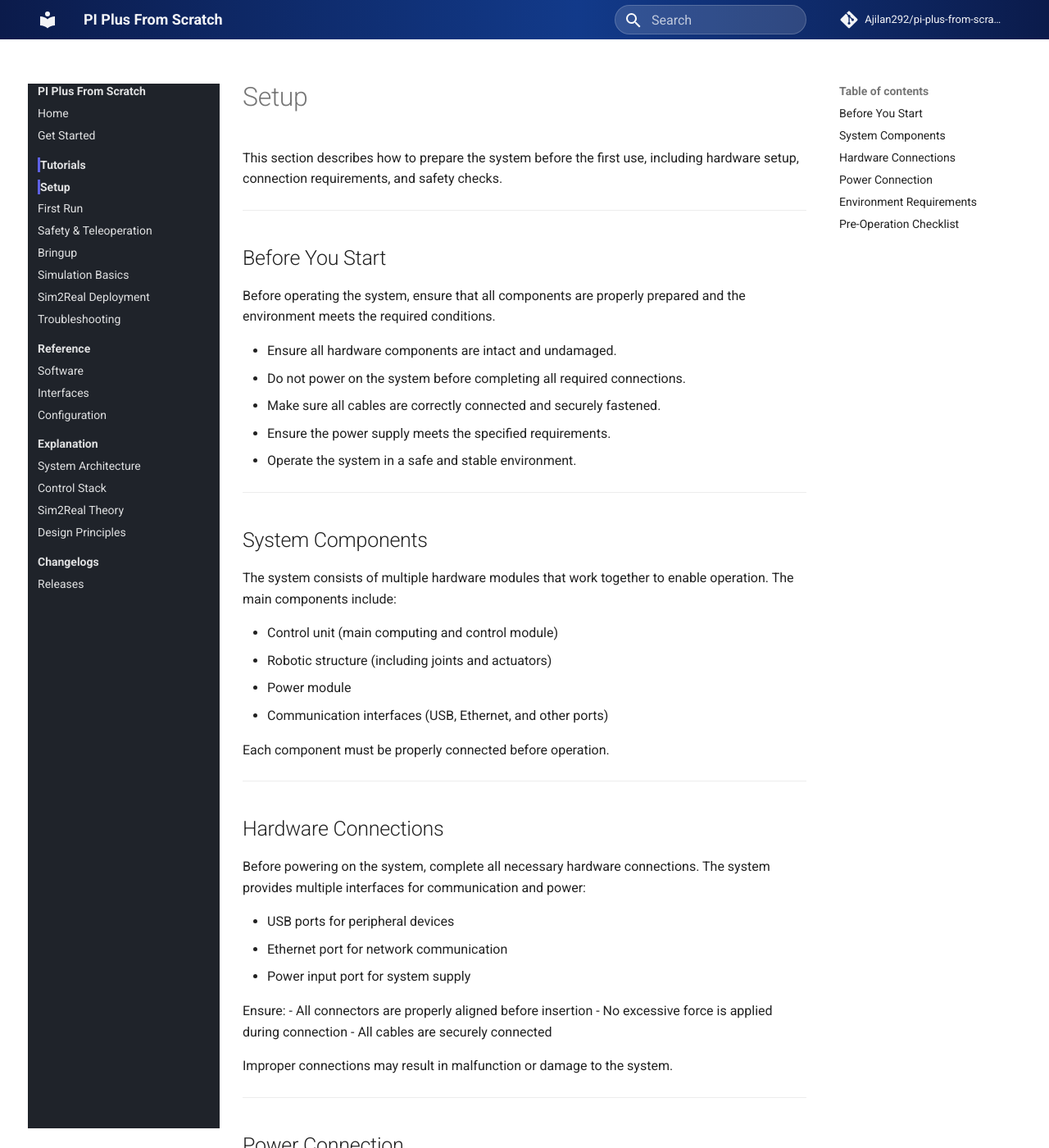
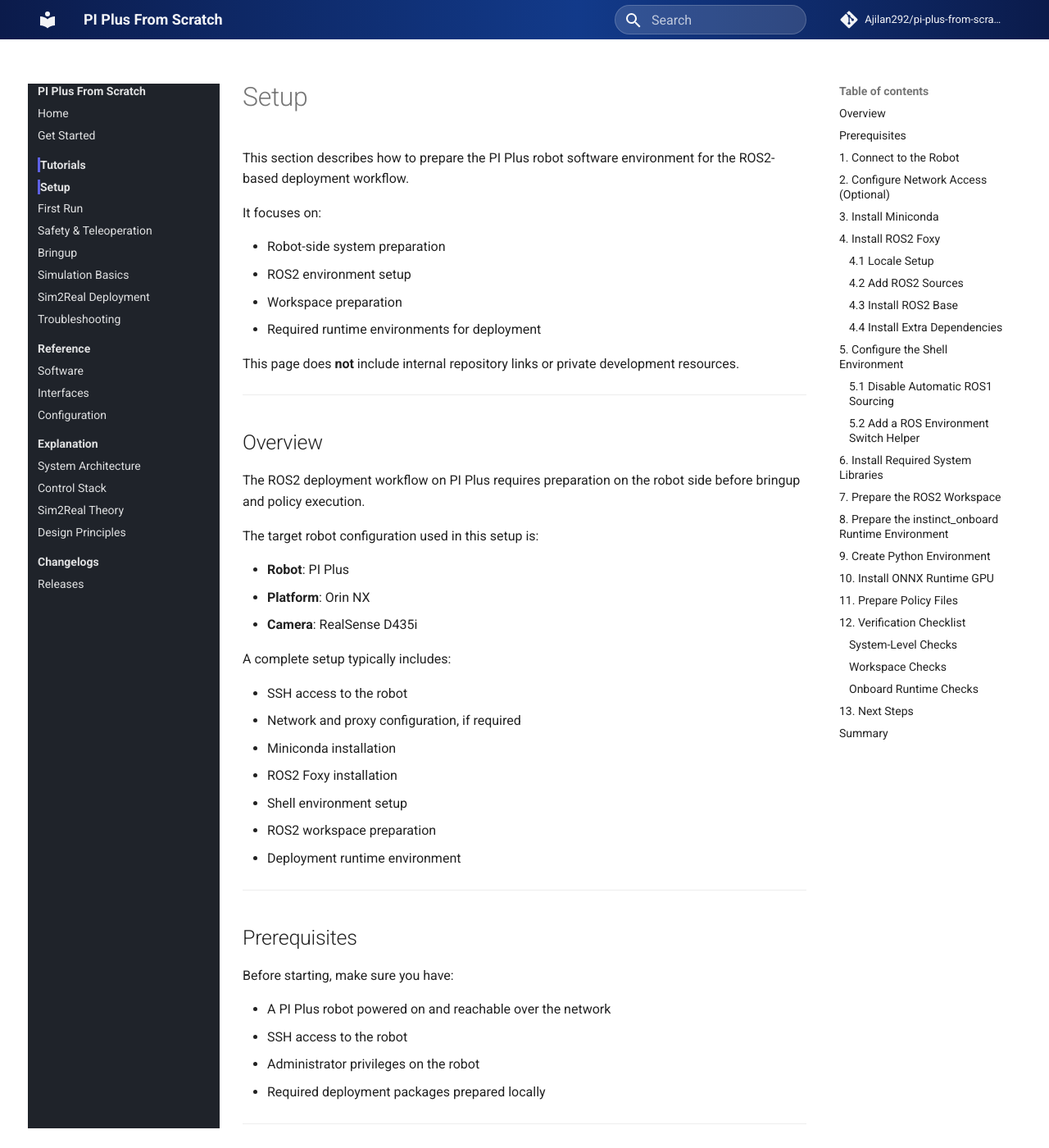
Before and after one commit to Ajilan292/pi-plus-from-scratch, an MkDocs documentation site: the page built from docs/tutorials/setup/index.md, in a window 1280 px wide and 1400 px high. Shown: the whole window at 82% size. Built offline with MkDocs 1.6.1 and Material for MkDocs 9.7.7, drawn with Linux system fonts in a browser that asks for light colours; comment, search, counter and statistics services are not loaded; some of the changed text lies outside the part shown.

````diff
--- a/docs/tutorials/setup/index.md
+++ b/docs/tutorials/setup/index.md
@@ -1,86 +1,354 @@
 # Setup
 
-This section describes how to prepare the system before the first use, including hardware setup, connection requirements, and safety checks.
+This section describes how to prepare the PI Plus robot software environment for the ROS2-based deployment workflow.
+
+It focuses on:
+
+- Robot-side system preparation
+- ROS2 environment setup
+- Workspace preparation
+- Required runtime environments for deployment
+
+This page does **not** include internal repository links or private development resources.
 
 ---
 
-## Before You Start
+## Overview
 
-Before operating the system, ensure that all components are properly prepared and the environment meets the required conditions.
+The ROS2 deployment workflow on PI Plus requires preparation on the robot side before bringup and policy execution.
 
-- Ensure all hardware components are intact and undamaged.
-- Do not power on the system before completing all required connections.
-- Make sure all cables are correctly connected and securely fastened.
-- Ensure the power supply meets the specified requirements.
-- Operate the system in a safe and stable environment.
+The target robot configuration used in this setup is:
+
+- **Robot**: PI Plus
+- **Platform**: Orin NX
+- **Camera**: RealSense D435i
+
+A complete setup typically includes:
+
+- SSH access to the robot
+- Network and proxy configuration, if required
+- Miniconda installation
+- ROS2 Foxy installation
+- Shell environment setup
+- ROS2 workspace preparation
+- Deployment runtime environment
 
 ---
 
-## System Components
+## Prerequisites
 
-The system consists of multiple hardware modules that work together to enable operation. The main components include:
+Before starting, make sure you have:
 
-- Control unit (main computing and control module)
-- Robotic structure (including joints and actuators)
-- Power module
-- Communication interfaces (USB, Ethernet, and other ports)
-
-Each component must be properly connected before operation.
+- A PI Plus robot powered on and reachable over the network
+- SSH access to the robot
+- Administrator privileges on the robot
+- Required deployment packages prepared locally
 
 ---
 
-## Hardware Connections
+## 1. Connect to the Robot
 
-Before powering on the system, complete all necessary hardware connections. The system provides multiple interfaces for communication and power:
+Connect to the robot over SSH:
 
-- USB ports for peripheral devices
-- Ethernet port for network communication
-- Power input port for system supply
+```bash
+ssh <username>@<robot_ip>
+```
 
-Ensure:
-- All connectors are properly aligned before insertion
-- No excessive force is applied during connection
-- All cables are securely connected
+Verify that:
 
-Improper connections may result in malfunction or damage to the system.
+- The robot is reachable
+- Login is successful
+- You have permission to install software and edit shell configuration files
 
 ---
 
-## Power Connection
+## 2. Configure Network Access (Optional)
 
-The system must be powered using the specified power supply.
+If the robot requires internet access through the host machine, configure proxy settings on the robot.
 
-- Use only the recommended power source
-- Ensure the power connection is stable before turning on the system
-- Do not repeatedly plug or unplug the power cable while the system is running
+Typical proxy variables:
 
-Before powering on:
-- Verify that all hardware connections are complete
-- Confirm that the environment is safe for operation
+```bash
+export http_proxy=http://127.0.0.1:7890
+export https_proxy=http://127.0.0.1:7890
+```
+
+!!! note
+    This step is only required when the robot cannot directly access the external network.
 
 ---
 
-## Environment Requirements
+## 3. Install Miniconda
 
-The system should be operated in a suitable environment to ensure stability and safety.
+Install Miniconda on the robot to manage Python environments.
 
-- Place the system on a stable and flat surface
-- Avoid operation in high humidity or extreme temperature conditions
-- Keep the system away from water, dust, and flammable materials
-- Ensure sufficient space around the system for safe movement
+Example workflow:
+
+```bash
+wget <miniconda_installer_for_aarch64>
+bash ~/Miniconda3-latest-Linux-aarch64.sh
+source ~/.bashrc
+conda deactivate
+conda config --set auto_activate_base false
+```
+
+After installation, verify that `conda` is available:
+
+```bash
+conda --version
+```
 
 ---
 
-## Pre-Operation Checklist
+## 4. Install ROS2 Foxy
 
-Before powering on the system, perform the following checks:
+### 4.1 Locale Setup
 
-- All hardware components are properly installed
-- All cables are correctly connected
-- Power supply is properly connected
-- No visible damage to the system
-- The surrounding environment is safe
+```bash
+sudo apt update && sudo apt install locales
+sudo locale-gen en_US en_US.UTF-8
+sudo update-locale LC_ALL=en_US.UTF-8 LANG=en_US.UTF-8
+export LANG=en_US.UTF-8
+```
 
-Only proceed to the next step after all checks are completed.
+### 4.2 Add ROS2 Sources
+
+```bash
+sudo apt install software-properties-common
+sudo add-apt-repository universe
+
+sudo apt update && sudo apt install curl -y
+sudo curl -sSL https://raw.githubusercontent.com/ros/rosdistro/master/ros.key \
+  -o /usr/share/keyrings/ros-archive-keyring.gpg
+
+echo "deb [arch=$(dpkg --print-architecture) signed-by=/usr/share/keyrings/ros-archive-keyring.gpg] http://packages.ros.org/ros2/ubuntu $(. /etc/os-release && echo $UBUNTU_CODENAME) main" \
+  | sudo tee /etc/apt/sources.list.d/ros2.list > /dev/null
+```
+
+### 4.3 Install ROS2 Base
+
+```bash
+sudo apt update
+sudo apt upgrade
+sudo apt install ros-foxy-ros-base python3-argcomplete -y
+sudo apt install ros-dev-tools -y
+```
+
+### 4.4 Install Extra Dependencies
+
+```bash
+sudo apt install \
+  ros-foxy-joy-linux \
+  ros-foxy-example-interfaces \
+  ros-foxy-map-msgs \
+  ros-foxy-turtlesim \
+  ros-foxy-pcl-msgs \
+  ros-foxy-gazebo-msgs \
+  ros-foxy-rosbag2-storage-mcap \
+  nlohmann-json3-dev \
+  -y
+```
+
+After installation, verify the ROS2 environment:
+
+```bash
+source /opt/ros/foxy/setup.bash
+ros2 --help
+```
 
 ---
+
+## 5. Configure the Shell Environment
+
+### 5.1 Disable Automatic ROS1 Sourcing
+
+Comment out any automatic ROS1 sourcing line in `~/.bashrc`.
+
+### 5.2 Add a ROS Environment Switch Helper
+
+```bash
+rosenv() {
+    unset -v $(env | grep -o '^ROS[^=]*' | tr '\n' ' ')
+    unset PYTHONPATH
+    unset CMAKE_PREFIX_PATH
+    unset AMENT_PREFIX_PATH
+    unset COLCON_PREFIX_PATH
+    unset LD_LIBRARY_PATH
+
+    case $1 in
+        foxy)
+            source /opt/ros/foxy/setup.bash
+            echo "Switched to ROS2 Foxy"
+            ;;
+        noetic)
+            source /opt/ros/noetic/setup.bash
+            echo "Switched to ROS1 Noetic"
+            ;;
+        *)
+            echo "Usage: rosenv [foxy|noetic]"
+            echo "Current ROS_DISTRO: $ROS_DISTRO"
+            ;;
+    esac
+}
+```
+
+Reload the shell:
+
+```bash
+source ~/.bashrc
+```
+
+Test:
+
+```bash
+rosenv foxy
+```
+
+---
+
+## 6. Install Required System Libraries
+
+Extract:
+
+```bash
+tar -zxvf ros2_env.tar.gz
+```
+
+Build:
+
+```bash
+mkdir build && cd build
+cmake ../
+make -j
+sudo make install
+```
+
+!!! warning
+    Use the provided deployment package that matches your robot system.
+
+---
+
+## 7. Prepare the ROS2 Workspace
+
+```bash
+mkdir -p ~/your_name/ros2_ws/src
+cd ~/your_name/ros2_ws
+```
+
+Build:
+
+```bash
+rosenv foxy
+colcon build
+```
+
+Source:
+
+```bash
+source install/setup.bash
+```
+
+---
+
+## 8. Prepare the instinct_onboard Runtime Environment
+
+Copy project to:
+
+```text
+~/your_name/instinct_onboard
+```
+
+Clone dependency:
+
+```bash
+git clone https://github.com/nitesh-subedi/ros2_numpy
+```
+
+---
+
+## 9. Create Python Environment
+
+```bash
+conda create -n instinct_venv python=3.8
+conda activate instinct_venv
+```
+
+---
+
+## 10. Install ONNX Runtime GPU
+
+```bash
+pip install onnxruntime_gpu-<version>-cp38-cp38-linux_aarch64.whl
+```
+
+Install project:
+
+```bash
+cd ~/your_name/instinct_onboard
+pip install -e .
+```
+
+---
+
+## 11. Prepare Policy Files
+
+```bash
+mkdir -p ~/your_name/policy
+```
+
+---
+
+## 12. Verification Checklist
+
+### System-Level Checks
+
+- [ ] SSH connection to the robot works
+- [ ] Network access is available if required
+- [ ] Miniconda is installed
+- [ ] ROS2 Foxy is installed
+- [ ] `rosenv foxy` works correctly
+
+### Workspace Checks
+
+- [ ] ROS2 workspace is created
+- [ ] Workspace builds successfully with `colcon build`
+- [ ] `source install/setup.bash` works correctly
+
+### Onboard Runtime Checks
+
+- [ ] instinct_onboard is present on the robot
+- [ ] ros2_numpy is available under the project directory
+- [ ] instinct_venv Conda environment is created
+- [ ] ONNX Runtime GPU wheel is installed
+- [ ] `pip install -e .` completes successfully
+- [ ] Policy files are uploaded to the policy directory
+
+---
+
+## 13. Next Steps
+
+1. Start the ROS2 bringup pipeline
+2. Move the robot to zero position
+3. Launch the onboard policy runtime
+
+See:
+
+- tutorials/bringup/
+- tutorials/first-run/
+- tutorials/safety-and-teleop/
+
+---
+
+## Summary
+
+This setup prepares the robot for ROS2-based onboard deployment.
+
+It includes:
+
+- Base system preparation
+- ROS2 installation
+- Workspace build
+- Onboard runtime environment
+- Policy runtime dependencies
+
+Once all setup steps are complete, the robot is ready for bringup and policy execution.
````
